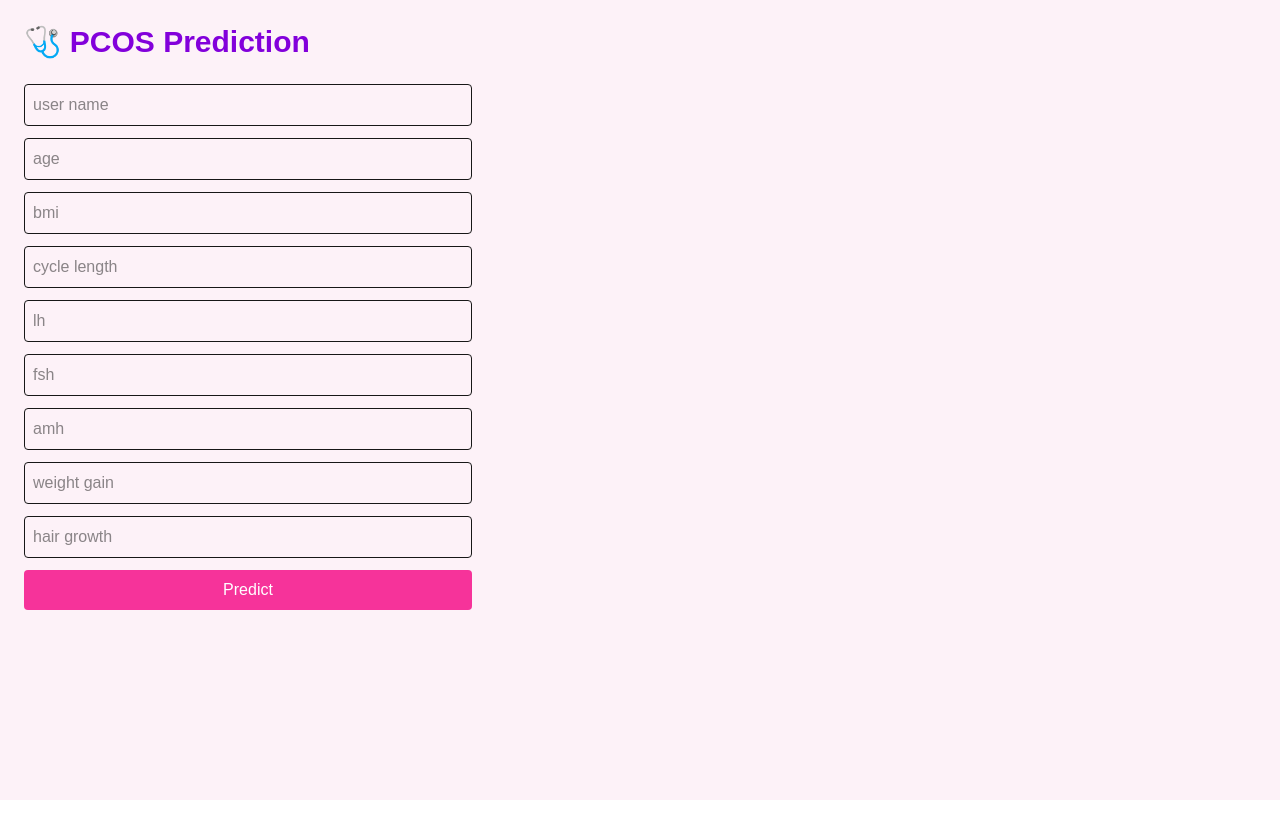
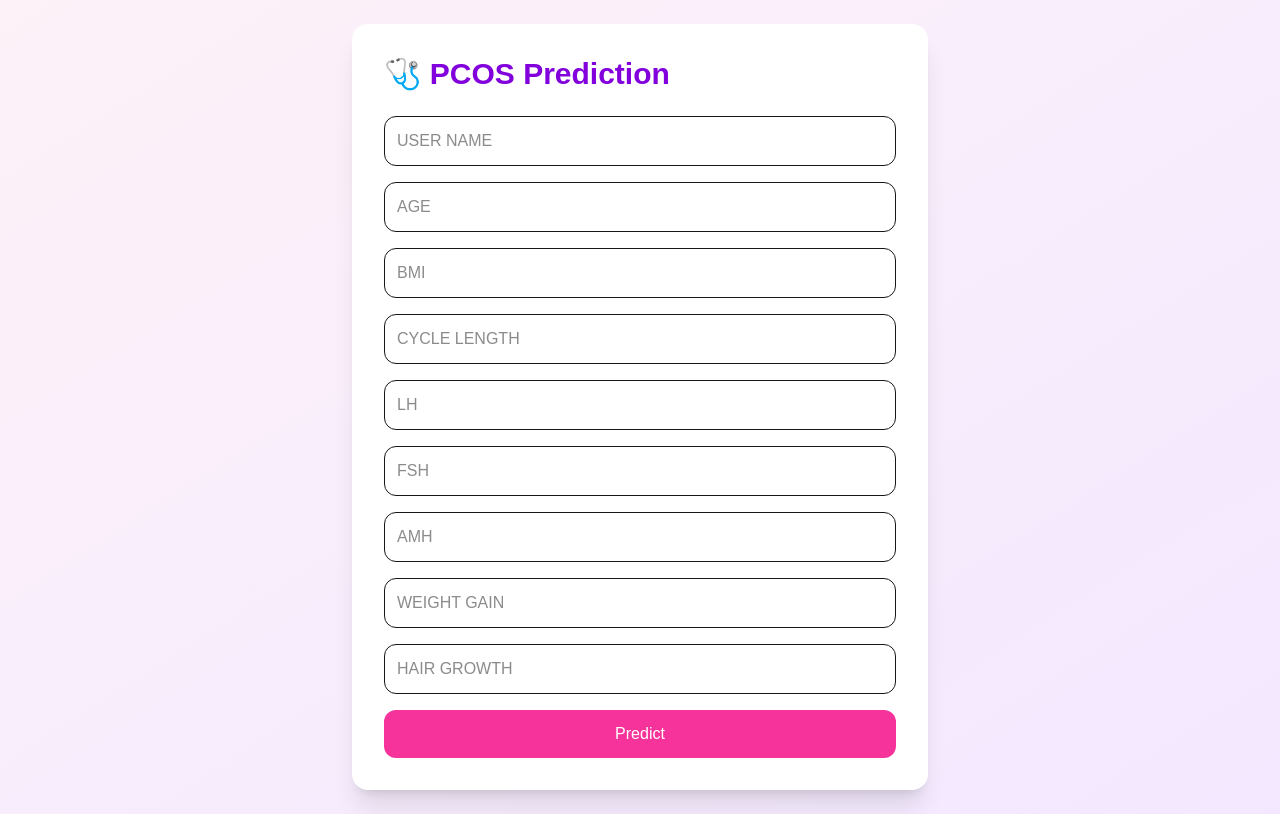
Before and after one commit to BattenaMaheswari/BloomHer-AI, a Next.js app in the folder frontend/: page /pcos in a window 1280 px wide. Built offline with nearby package versions, Linux system fonts and the light colour scheme; no server answers.

Commit message:
Improved PCOS prediction UI and reset functionality

```diff
--- a/frontend/app/pcos/page.tsx
+++ b/frontend/app/pcos/page.tsx
@@ -2,12 +2,29 @@
 
 import { useState } from "react";
 
+interface PCOSFormData {
+  user_name: string;
+  age: string;
+  bmi: string;
+  cycle_length: string;
+  lh: string;
+  fsh: string;
+  amh: string;
+  weight_gain: string;
+  hair_growth: string;
+}
+
+interface PCOSResult {
+  risk?: string;
+  confidence?: number;
+  prediction?: string;
+  message?: string;
+}
+
 export default function PCOSPage() {
-
   const API_URL = process.env.NEXT_PUBLIC_API_URL;
 
-
-  const [formData, setFormData] = useState({
+  const initialForm: PCOSFormData = {
     user_name: "",
     age: "",
     bmi: "",
@@ -17,173 +34,181 @@ export default function PCOSPage() {
     amh: "",
     weight_gain: "",
     hair_growth: "",
-  });
+  };
 
+  const [formData, setFormData] = useState(initialForm);
+  const [result, setResult] = useState<PCOSResult | null>(null);
+  const [error, setError] = useState("");
+  const [loading, setLoading] = useState(false);
 
-  const [result, setResult] = useState<any>(null);
-  const [error, setError] = useState("");
-
-
-
-  const handleChange = (e: any) => {
-
+  function handleChange(
+    e: React.ChangeEvent<HTMLInputElement>
+  ) {
     setFormData({
       ...formData,
       [e.target.name]: e.target.value,
     });
 
-  };
+    // Remove previous prediction while entering new details
+    setResult(null);
+    setError("");
+  }
 
+  function resetForm() {
+    setFormData(initialForm);
+    setResult(null);
+    setError("");
+  }
 
-
-  const handleSubmit = async (e: any) => {
-
+  async function handleSubmit(
+    e: React.FormEvent
+  ) {
     e.preventDefault();
 
     try {
+      setLoading(true);
+      setError("");
+      setResult(null);
+
+      if (!API_URL) {
+        throw new Error("API URL is missing.");
+      }
 
       const response = await fetch(
         `${API_URL}/pcos/predict`,
         {
           method: "POST",
-
           headers: {
             "Content-Type": "application/json",
           },
-
-
           body: JSON.stringify({
-
             user_name: formData.user_name,
-
             age: Number(formData.age),
-
             bmi: Number(formData.bmi),
-
             cycle_length: Number(formData.cycle_length),
-
             lh: Number(formData.lh),
-
             fsh: Number(formData.fsh),
-
             amh: Number(formData.amh),
-
             weight_gain: Number(formData.weight_gain),
-
             hair_growth: Number(formData.hair_growth),
-
           }),
-
         }
       );
 
+      const data = await response.json();
 
-      const data = await response.json();
+      console.log(data);
+
+      if (!response.ok) {
+        throw new Error(
+          data.detail || "Prediction failed."
+        );
+      }
 
       setResult(data);
 
-
-    } catch (err) {
+    } catch (err: any) {
+      console.error(err);
 
       setError(
-        "Unable to connect to BloomHer server"
+        err.message ||
+          "Unable to connect to BloomHer server."
       );
-
+    } finally {
+      setLoading(false);
+    }
   }
 
-  };
+  return (
+    <main className="min-h-screen bg-gradient-to-br from-pink-50 to-purple-100 p-6">
 
-
-
-  return (
-
-    <main className="min-h-screen bg-pink-50 p-6">
-
+      <div className="max-w-xl mx-auto bg-white rounded-2xl shadow-xl p-8">
 
         <h1 className="text-3xl font-bold text-purple-700 mb-6">
           🩺 PCOS Prediction
         </h1>
 
-
-
         <form
           onSubmit={handleSubmit}
-        className="flex flex-col gap-3 max-w-md"
+          className="space-y-4"
         >
-
 
           {Object.keys(formData).map((field) => (
 
             <input
-
               key={field}
-
               name={field}
-
-            placeholder={field.replace("_"," ")}
-
-            value={(formData as any)[field]}
-
+              value={
+                formData[field as keyof PCOSFormData]
+              }
               onChange={handleChange}
-
-            className="border p-2 rounded"
-
+              placeholder={field
+                .replaceAll("_", " ")
+                .toUpperCase()}
+              className="w-full border p-3 rounded-xl focus:outline-none focus:ring-2 focus:ring-pink-400"
             />
 
           ))}
 
-
-
           <button
-
             type="submit"
-
-          className="bg-pink-500 text-white p-2 rounded"
-
+            disabled={loading}
+            className="w-full bg-pink-500 text-white p-3 rounded-xl hover:bg-pink-600 disabled:bg-gray-400 transition"
           >
-
-          Predict
-
+            {loading ? "Predicting..." : "Predict"}
           </button>
-
 
         </form>
 
-
-
         {error && (
 
-        <p className="text-red-500 mt-4">
+          <div className="mt-5 bg-red-100 text-red-600 p-4 rounded-xl">
+
             {error}
-        </p>
-
-      )}
-
-
-
-      {result && (
-
-        <div className="mt-6 bg-white shadow p-5 rounded-xl">
-
-
-          <h2 className="text-xl font-bold">
-            Result
-          </h2>
-
-
-          <p>
-            Risk: {result.risk}
-          </p>
-
-
-          <p>
-            Confidence: {result.confidence}%
-          </p>
-
 
           </div>
 
         )}
+
+        {result && (
+
+          <div className="mt-6 bg-purple-50 rounded-xl p-5 shadow">
+
+            <h2 className="text-xl font-bold text-purple-700">
+              Prediction Result
+            </h2>
+
+            <p className="mt-3">
+              <strong>Risk:</strong>{" "}
+              {result.risk || result.prediction}
+            </p>
+
+            {result.confidence !== undefined && (
+              <p>
+                <strong>Confidence:</strong>{" "}
+                {result.confidence}%
+              </p>
+            )}
+
+            {result.message && (
+              <p className="mt-3">
+                {result.message}
+              </p>
+            )}
+
+            <button
+              onClick={resetForm}
+              className="mt-5 bg-purple-600 text-white px-5 py-2 rounded-xl hover:bg-purple-700 transition"
+            >
+              Predict Another User
+            </button>
+
+          </div>
+
+        )}
+
+      </div>
+
     </main>
   );
 }
```
Lines whose indentation alone changed are shown as unchanged.
